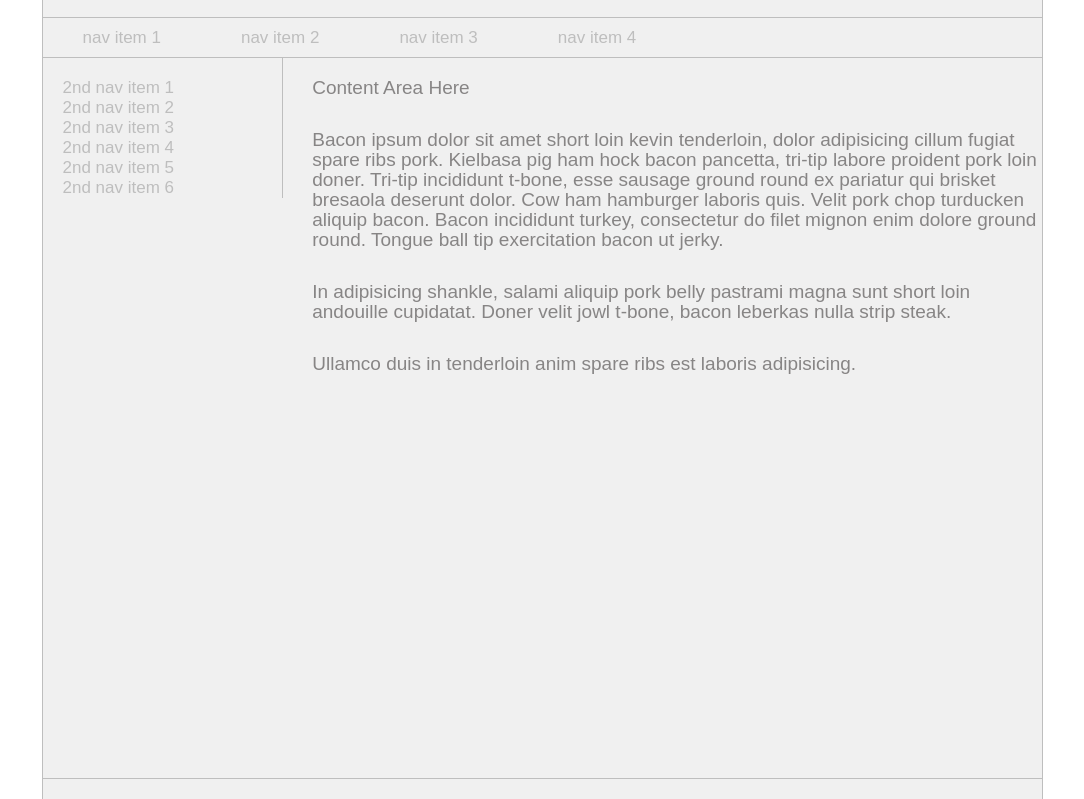
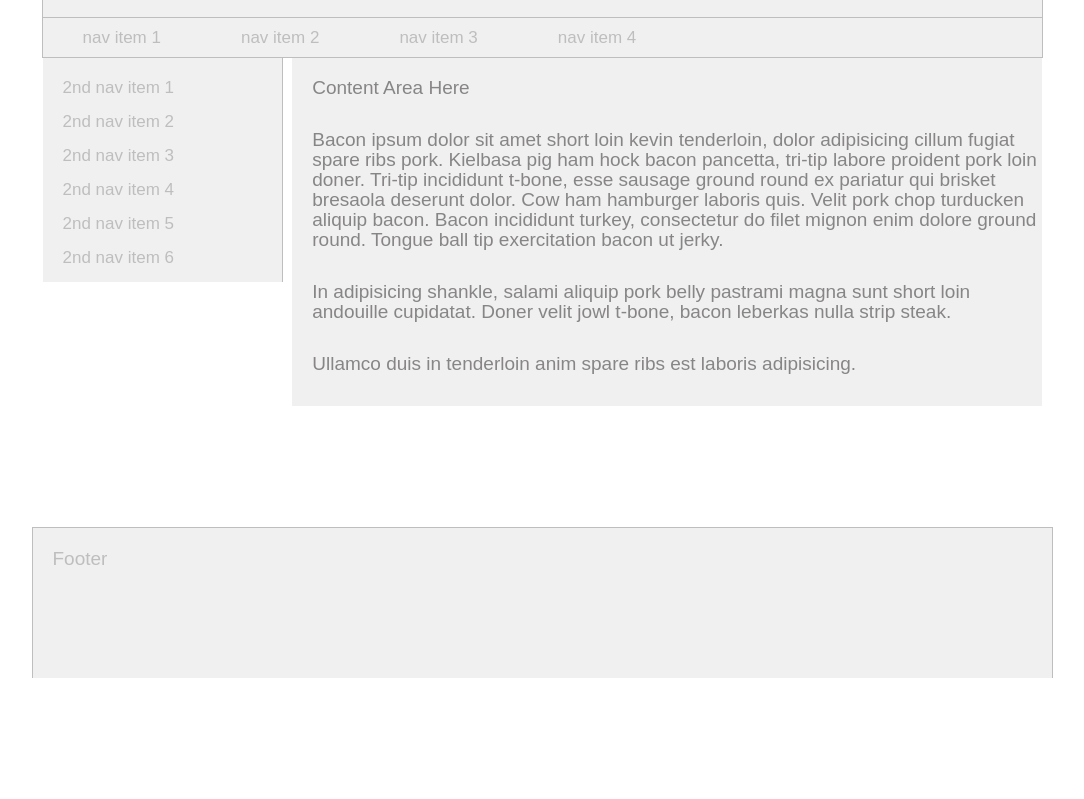
Before and after one commit to plonko/tribalhtmltest, a plain HTML site: page index.html in a window 1280 px wide. Shown: the part 143-942 px from the top of the page, without its empty margins (98-1182 px from the left). After the commit the page ends 821 px from the top, so only its background shows below. Drawn offline with Linux system fonts and the light colour scheme.

Commit message:
Footer..

```diff
--- a/index.html
+++ b/index.html
@@ -33,7 +33,11 @@
             <p>In adipisicing shankle, salami aliquip pork belly pastrami magna sunt short loin andouille cupidatat. Doner velit jowl t-bone, bacon leberkas nulla strip steak.</p>
             <p>Ullamco duis in tenderloin anim spare ribs est laboris adipisicing.</p>
         </div>
-        <div class="footer indent border"></div>
+        <div class="footer_container">
+            <div class="footer indent border">
+                Footer
+            </div>
+        </div>
     </div>
 
 </body>
--- a/media/css/style.css
+++ b/media/css/style.css
@@ -8,17 +8,6 @@ ul,li {
 
 ul,li {
     list-style: none;
-}
-
-a,
-a:active,
-a:focus {
-    color: inherit;
-    text-decoration: none;
-}
-
-a:hover {
-    text-decoration: underline;
 }
 
 /*Mixin classes*/
@@ -44,10 +33,26 @@ a:hover {
 
 /*Style*/
 /*Global*/
+html {
+    position: relative;
+    min-height: 100%;
+}
 body {
     color: #878585;
     font-family: Arial, "Helvetica Neue", Helvetica, sans-serif;
     font-size: 19px;
+    margin: 0 0 130px;
+}
+
+a,
+a:active,
+a:focus {
+    color: inherit;
+    text-decoration: none;
+}
+
+a:hover {
+    text-decoration: underline;
 }
 
 .container {
@@ -90,6 +95,12 @@ p {
 }
 
 /*Columns*/
+/*Left*/
+.left_col,
+.main_col {
+    background: #f0f0f0;
+}
+
 .left_col {
     float: left;
     border-width: 0px 1px 0px 0px;
@@ -99,11 +110,17 @@ p {
     so no gap on the right in case they don't meet*/
 }
 
+.left_col li a{
+    display: block;
+    margin-bottom: 14px;
+}
+
+/*Main*/
 .main_col {
     width: 73%;
     float: right;
-    min-height: 700px;
-
+/*    min-height: 829px;
+*/
 }
 
 .title {
@@ -112,8 +129,21 @@ p {
 
 
 /*Footer*/
-.footer {
-    border-width: 1px 0 0 0;
+.footer_container {
+    width: 100%;
+    height: 130px;
     float: none;
     clear: both;
+    position: absolute;
+    left: 0;
+    bottom: 0;
 }
+
+.footer {
+    width: 999px;
+    height: 130px;
+    margin: 0 auto;
+    border-width: 1px 1px 0 1px;
+    background: #f0f0f0;
+    color: #bebebe;
+}
```
